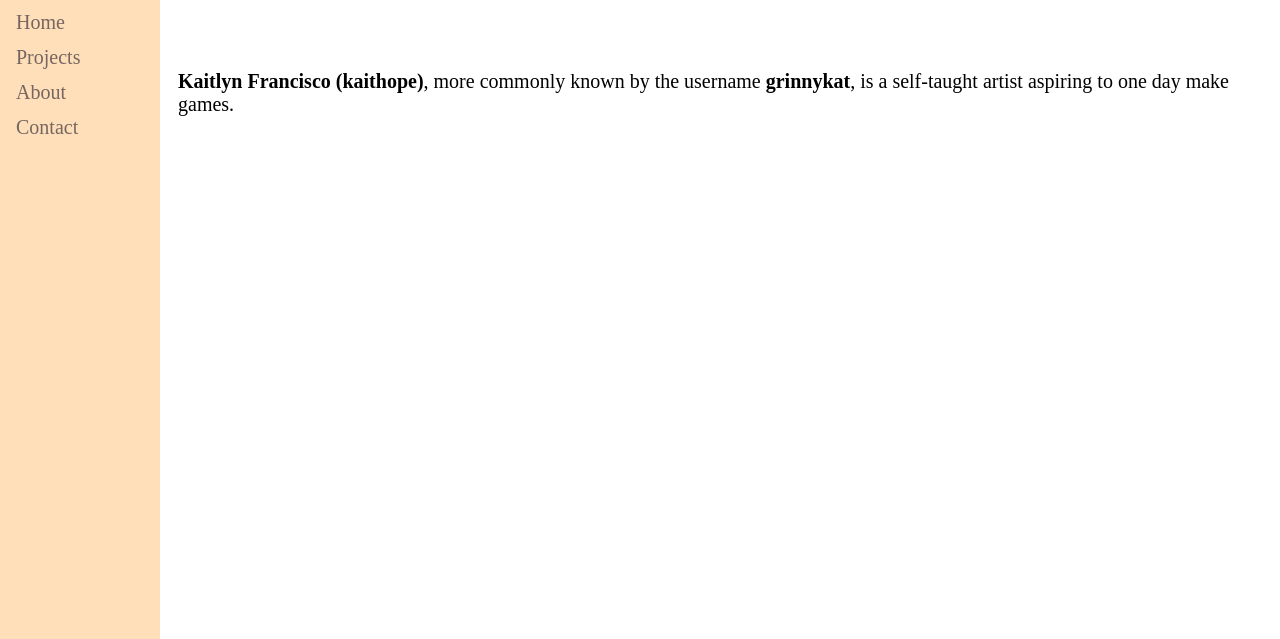
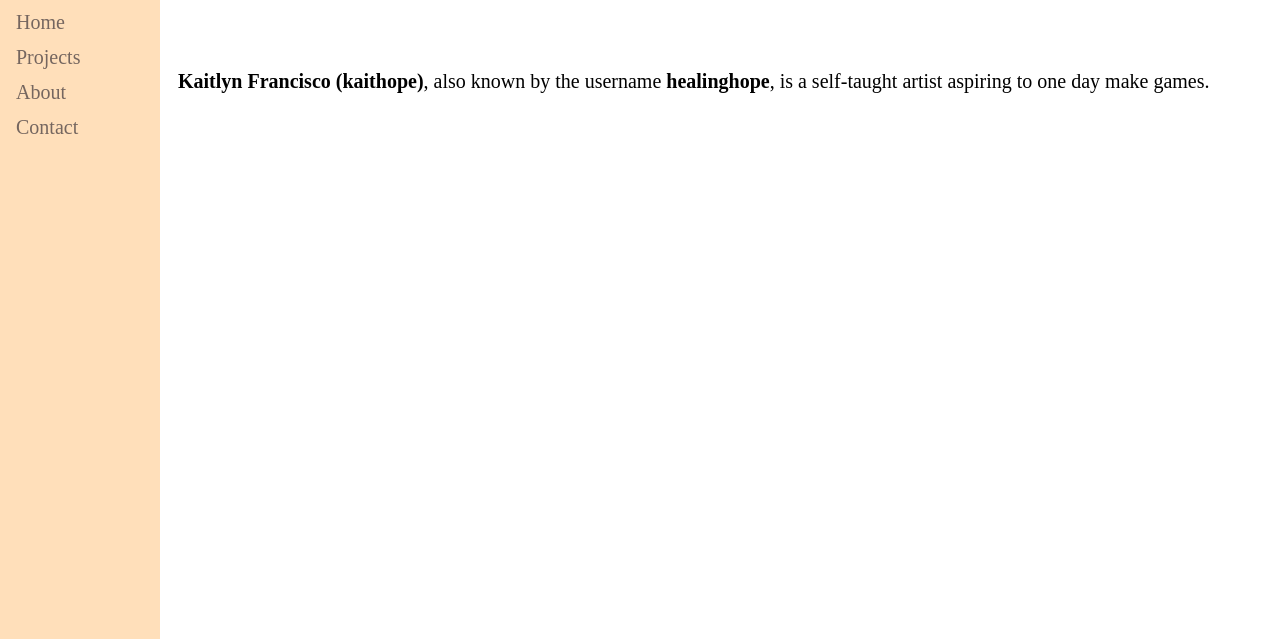
Before and after one commit to healinghope/healinghope.github.io, a plain HTML site: page about.html in a window 1280 px wide. Shown: the part 161-800 px from the top of the page. Drawn offline with Linux system fonts and the light colour scheme.

Commit message:
Update about.html

```diff
--- a/about.html
+++ b/about.html
@@ -71,7 +71,7 @@ body {
 <div class="header">
 <h1>About</h1>
 </div>
-<p style="font-size: 20px"><b>Kaitlyn Francisco (kaithope)</b>, more commonly known by the username <b>grinnykat</b>, is a self-taught artist aspiring to one day make games.
+<p style="font-size: 20px"><b>Kaitlyn Francisco (kaithope)</b>, also known by the username <b>healinghope</b>, is a self-taught artist aspiring to one day make games.
 
 <!--
 <ul>
```
